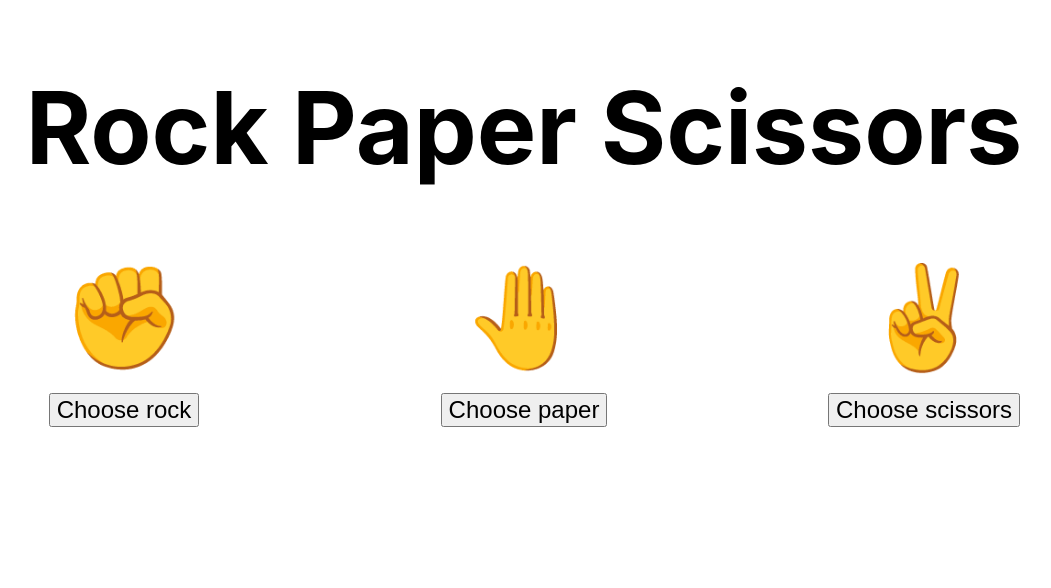
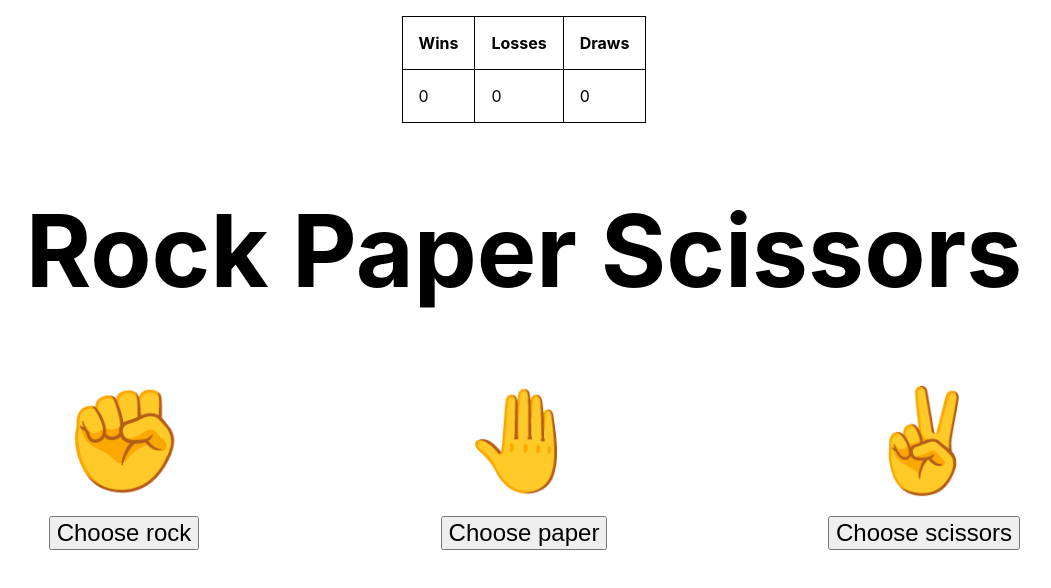
Before and after one commit to jonathanmcchesney/react-paper-scissors, a React (Create React App) app: page / in a window 1280 px wide. Shown: the top 588 px of the page, without its empty margins (116-1167 px from the left). Built offline with nearby package versions, Linux system fonts and the light colour scheme.

Commit message:
feat: add score table, store values in local storage (#4)
* feat: add score table to game screen, store score in local storage, fix infinte loop

* feat: update className

* feat: update table rows

```diff
--- a/src/components/Game/Game.js
+++ b/src/components/Game/Game.js
@@ -3,6 +3,7 @@ import SelectScene from '../GameScenes/SelectScene/SelectScene';
 import ResultsScene from '../GameScenes/ResultsScene/ResultsScene';
 import './Game.css';
 import LoadingScene from '../GameScenes/LoadingScene/LoadingScene';
+import Score from '../Score/Score';
 
 class Game extends Component {
 
@@ -11,11 +12,17 @@ class Game extends Component {
         this.state = {
             playerOption: '',
             computerOption: '',
+            score: {
+                wins: Number(localStorage.getItem('wins')) || 0,
+                losses: Number(localStorage.getItem('losses')) || 0,
+                draws: Number(localStorage.getItem('draws')) || 0,
+            },
             showLoadingScene: false
         };
         this.flipShowLoadingScene = this.flipShowLoadingScene.bind(this);
         this.setPlayerOption = this.setPlayerOption.bind(this);
         this.resetGameState = this.resetGameState.bind(this);
+        this.updateScore = this.updateScore.bind(this);
     }
 
     generateComputerOption() {
@@ -29,25 +36,45 @@ class Game extends Component {
     }
 
     flipShowLoadingScene() {
-        this.setState({
-            showLoadingScene: !this.state.showLoadingScene
-        });
+        this.setState(prevState => ({
+            ...prevState,
+            showLoadingScene: !prevState.showLoadingScene,
+        }));
     }
 
     setPlayerOption(chosenOption) {
-        this.setState({
+        this.setState(prevState => ({
+            ...prevState,
             playerOption: chosenOption,
             computerOption: this.generateComputerOption(),
-        });
+        })) ;
         this.flipShowLoadingScene()
     }
 
     resetGameState() {
-        this.setState({
+        this.setState(prevState => ({
+            ...prevState,
             playerOption: '',
             computerOption: '',
             showLoadingScene: false
-        })
+        }))
+    }
+
+    incrementValueOrUseCurrent(shouldIncrement, currentValue) {
+        return shouldIncrement ? currentValue +1 : currentValue;
+    }
+
+    updateScore({isWin, isLoss, isDraw}) {
+        const {wins, losses, draws} = this.state.score;
+        const newScore = {
+            wins: this.incrementValueOrUseCurrent(isWin, wins),
+            losses: this.incrementValueOrUseCurrent(isLoss, losses),
+            draws: this.incrementValueOrUseCurrent(isDraw, draws )
+        }
+        localStorage.setItem('wins', newScore.wins)
+        localStorage.setItem('losses', newScore.losses)
+        localStorage.setItem('draws', newScore.draws)
+        this.setState(prevState => ({...prevState, score: newScore}));
     }
 
     determineScene() {
@@ -58,7 +85,7 @@ class Game extends Component {
         } else {
             sceneToDraw = this.state.playerOption === ''
                 ? <SelectScene setPlayerOption={this.setPlayerOption}/>
-                : <ResultsScene playerOption={this.state.playerOption} computerOption={this.state.computerOption} setPlayerOption={this.setPlayerOption} resetGameState={this.resetGameState}/>;
+                : <ResultsScene playerOption={this.state.playerOption} computerOption={this.state.computerOption} setPlayerOption={this.setPlayerOption} resetGameState={this.resetGameState} updateScore={this.updateScore}/>;
         }
 
         return sceneToDraw
@@ -67,6 +94,7 @@ class Game extends Component {
     render() {
         return (
             <div className='game-container'>
+                <Score score={this.state.score} />
                 {this.determineScene()}
             </div>
         );
--- a/src/components/GameScenes/ResultsScene/ResultsScene.js
+++ b/src/components/GameScenes/ResultsScene/ResultsScene.js
@@ -3,26 +3,40 @@ import GameOption from '../../GameOption/GameOption';
 import './ResultsScene.css';
 
 class ResultsScene extends Component {
+    constructor() {
+        super();
+        this.state = {
+            result: ''
+        };
+    }
 
-    getWinner() {
+    componentDidMount() {
         if (this.props.playerOption === this.props.computerOption) {
-            return `It's a tie!`;
+            this.props.updateScore({ isDraw: true })
+            this.setState({result: `It's a tie!`});
         } else {
             if (this.props.playerOption === 'rock') {
-                return (this.props.computerOption === 'scissors') ? 'You win!' : 'You lose!';
+                const isWin = this.props.computerOption === 'scissors';
+                this.props.updateScore({ isWin, isLoss: !isWin })
+                this.setState({ result: isWin ? 'You win!' : 'You lose!' });
             } else if (this.props.playerOption === 'paper') {
-                return (this.props.computerOption === 'rock') ? 'You win!' : 'You lose!';
+                const isWin = this.props.computerOption === 'rock';
+                this.props.updateScore({ isWin, isLoss: !isWin })
+                this.setState({ result: isWin ? 'You win!' : 'You lose!' });
             } else {
-                return (this.props.computerOption === 'paper') ? 'You win!' : 'You lose!';
+                const isWin = this.props.computerOption === 'paper';
+                this.props.updateScore({ isWin, isLoss: !isWin })
+                this.setState({ result: isWin ? 'You win!' : 'You lose!'});
             }
         }
     }
 
     render() {
+        console.log('test', this.state.result)
         return (
             <>
                 <div className='results-titles-container'>
-                    <h1>{this.getWinner()}</h1>
+                    <h1>{this.state.result}</h1>
                 </div>
                 <div className='results-options-container'>
                     <GameOption type={this.props.playerOption}/>
--- /dev/null
+++ b/src/components/Score/Score.css
@@ -0,0 +1,12 @@
+
+.score__container {
+  margin-top: 1rem;
+}
+.score__table, .score__table-header, .score__table-row {
+    border: 1px solid black;
+    border-collapse: collapse;
+}
+.score__table-header, .score__table-row {
+  padding: 1rem;
+  text-align: left;
+}
--- /dev/null
+++ b/src/components/Score/Score.js
@@ -0,0 +1,30 @@
+import React, { Component } from 'react';
+import './Score.css';
+import capitaliseString from '../../utils/capitaliseString'
+
+class Score extends Component {
+
+    renderScoreTable() {
+        const scores = Object.keys(this.props.score).map(item => ({ header: item, value: this.props.score[item] || 0 }))
+        return (
+        <table className="score__table">
+            <thead>
+                <tr>{scores.map((score, index) => <th className="score__table-header" key={`header_${index}`}>{capitaliseString(score.header)}</th>)}</tr>
+            </thead>
+            <tbody>
+                <tr>{scores.map((score, index) => <td className="score__table-row" key={`value_${index}`}>{score.value}</td>)}</tr>
+            </tbody>
+        </table>
+      )
+    }
+
+    render() {
+        return (
+            <div className='score__container'>
+                {this.renderScoreTable()}
+            </div>
+        );
+    }
+}
+
+export default Score;
--- /dev/null
+++ b/src/utils/capitaliseString.js
@@ -0,0 +1,4 @@
+const capitaliseString = (value) => {
+    return value ? value.charAt(0).toUpperCase() + value.slice(1) : '';
+}
+export default capitaliseString;
```
